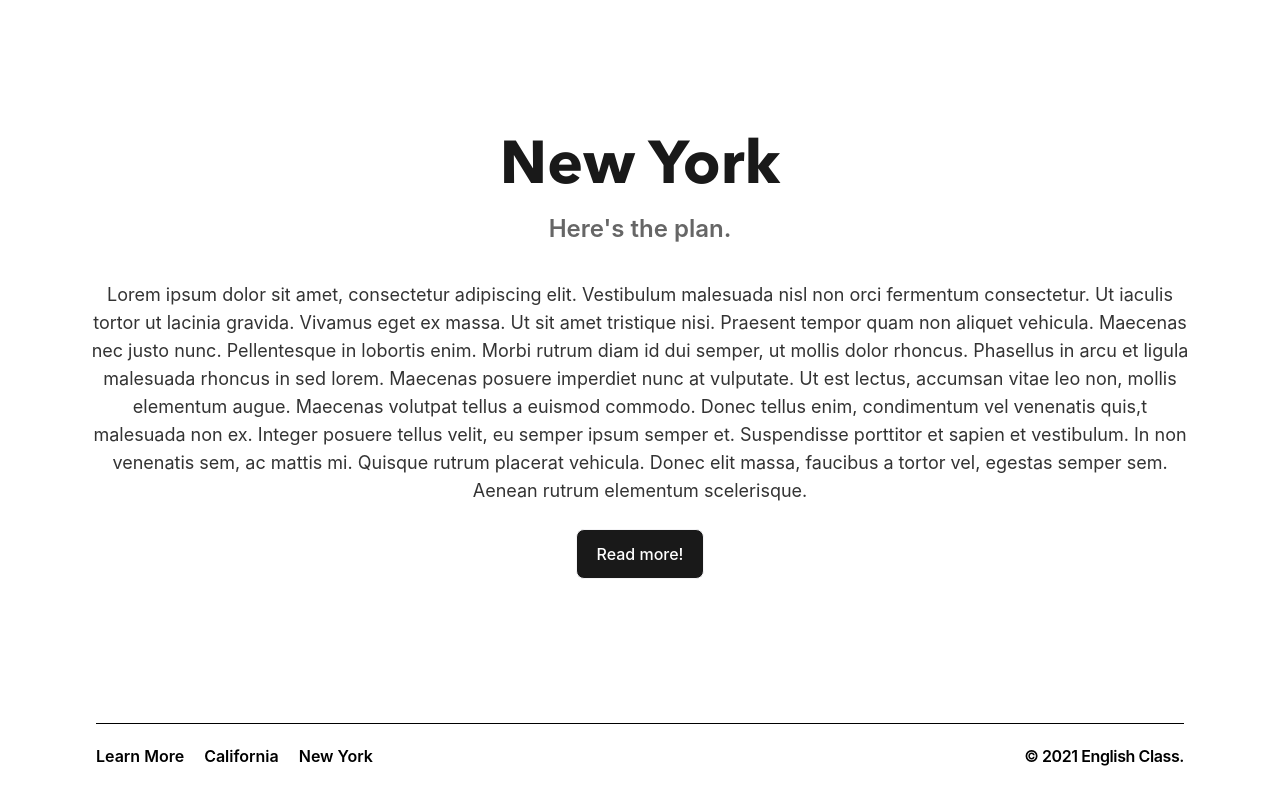
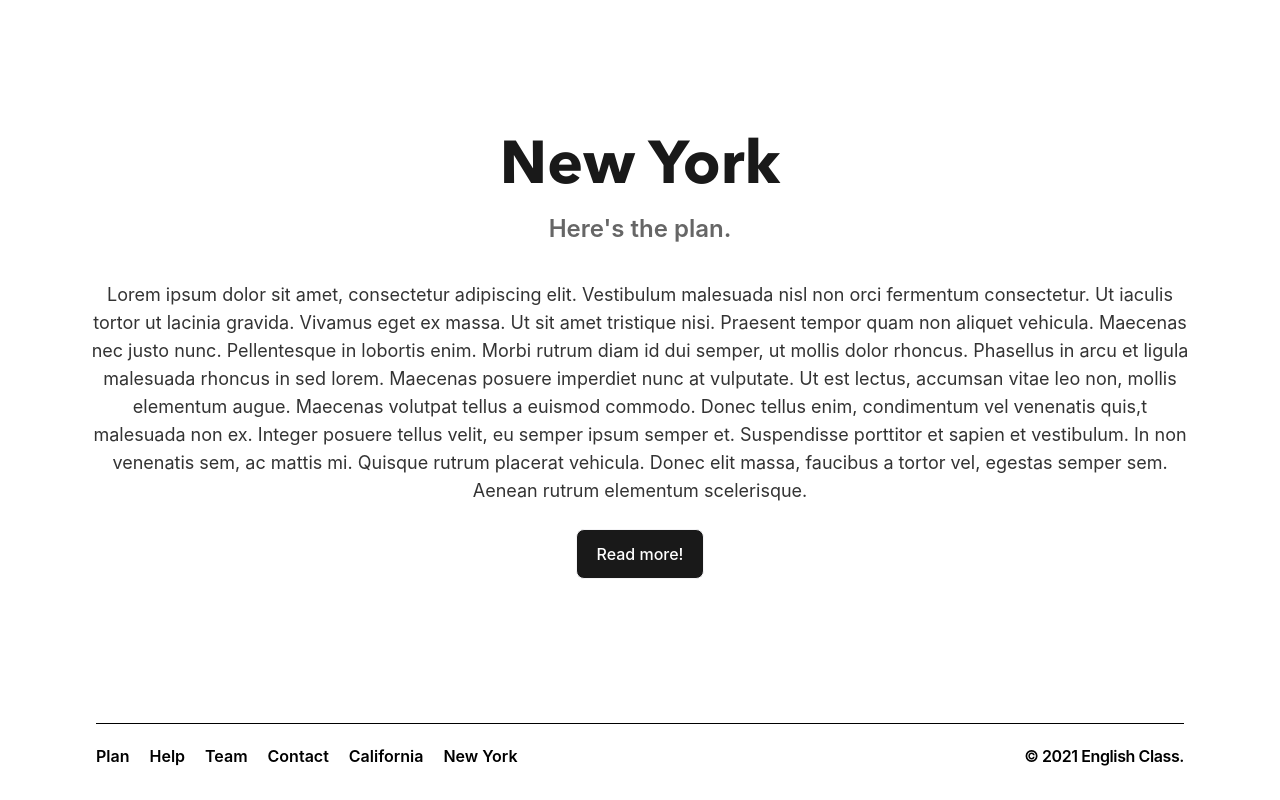
Before and after one commit to minor/english-project, a Next.js app: page / in a window 1280 px wide. Shown: the part 2074-2874 px from the top of the page. Built offline with nearby package versions, Linux system fonts and the light colour scheme; what @tailwindcss/typography would draw is missing.

Commit message:
[update]

```diff
--- a/components/Footer.tsx
+++ b/components/Footer.tsx
@@ -9,7 +9,31 @@ export default function Footer() {
                 href="#learnmore"
                 className="font-semibold text-black transition-colors duration-300 dark:text-white text-md hover:text-deep-purple-accent-400"
               >
-                Learn More
+                Plan
+              </a>
+            </li>
+            <li>
+              <a
+                href="#learnmore"
+                className="font-semibold text-black transition-colors duration-300 dark:text-white text-md hover:text-deep-purple-accent-400"
+              >
+                Help
+              </a>
+            </li>
+            <li>
+              <a
+                href="#learnmore"
+                className="font-semibold text-black transition-colors duration-300 dark:text-white text-md hover:text-deep-purple-accent-400"
+              >
+                Team
+              </a>
+            </li>
+            <li>
+              <a
+                href="#learnmore"
+                className="font-semibold text-black transition-colors duration-300 dark:text-white text-md hover:text-deep-purple-accent-400"
+              >
+                Contact
               </a>
             </li>
             <li>
```
